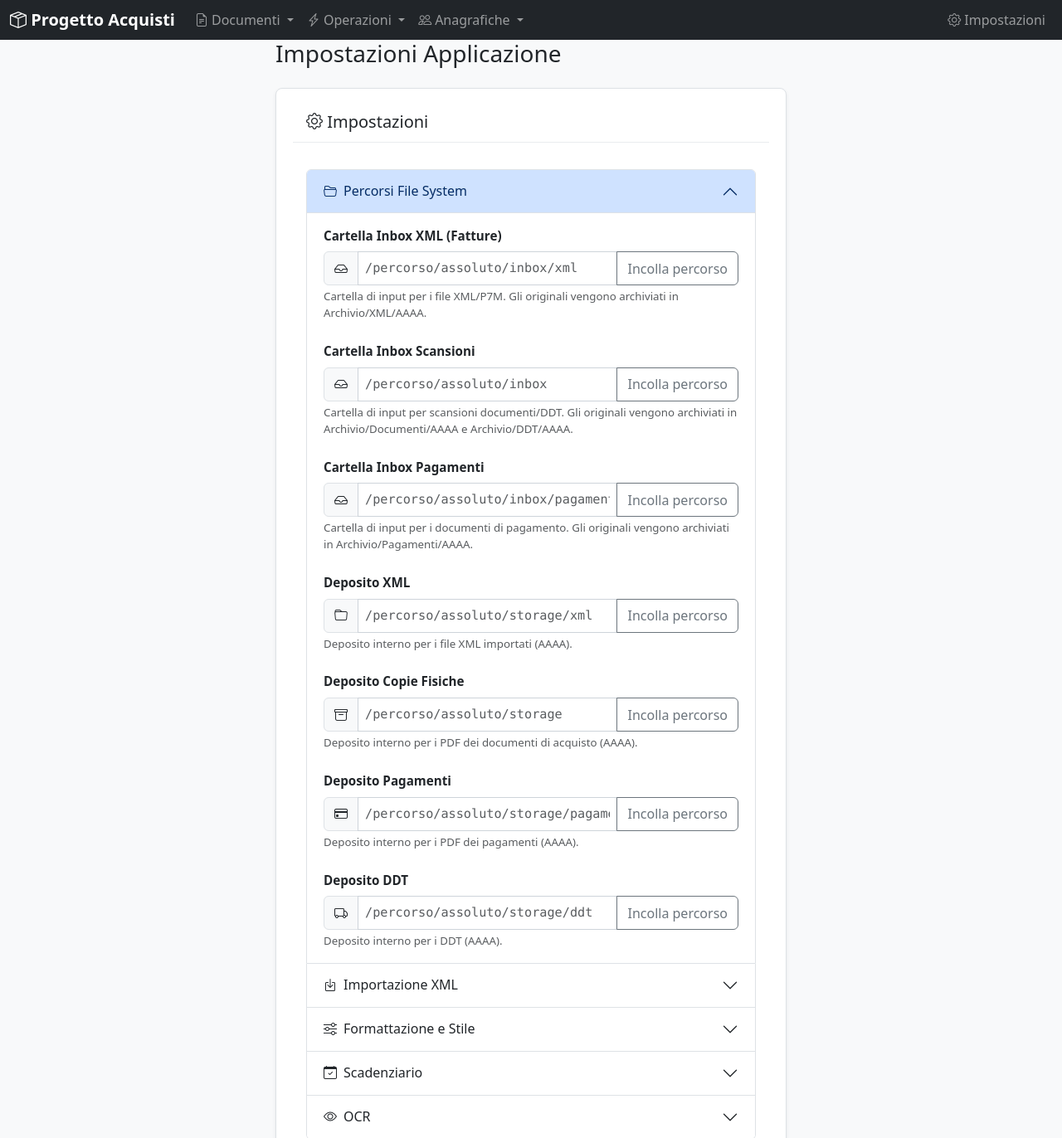
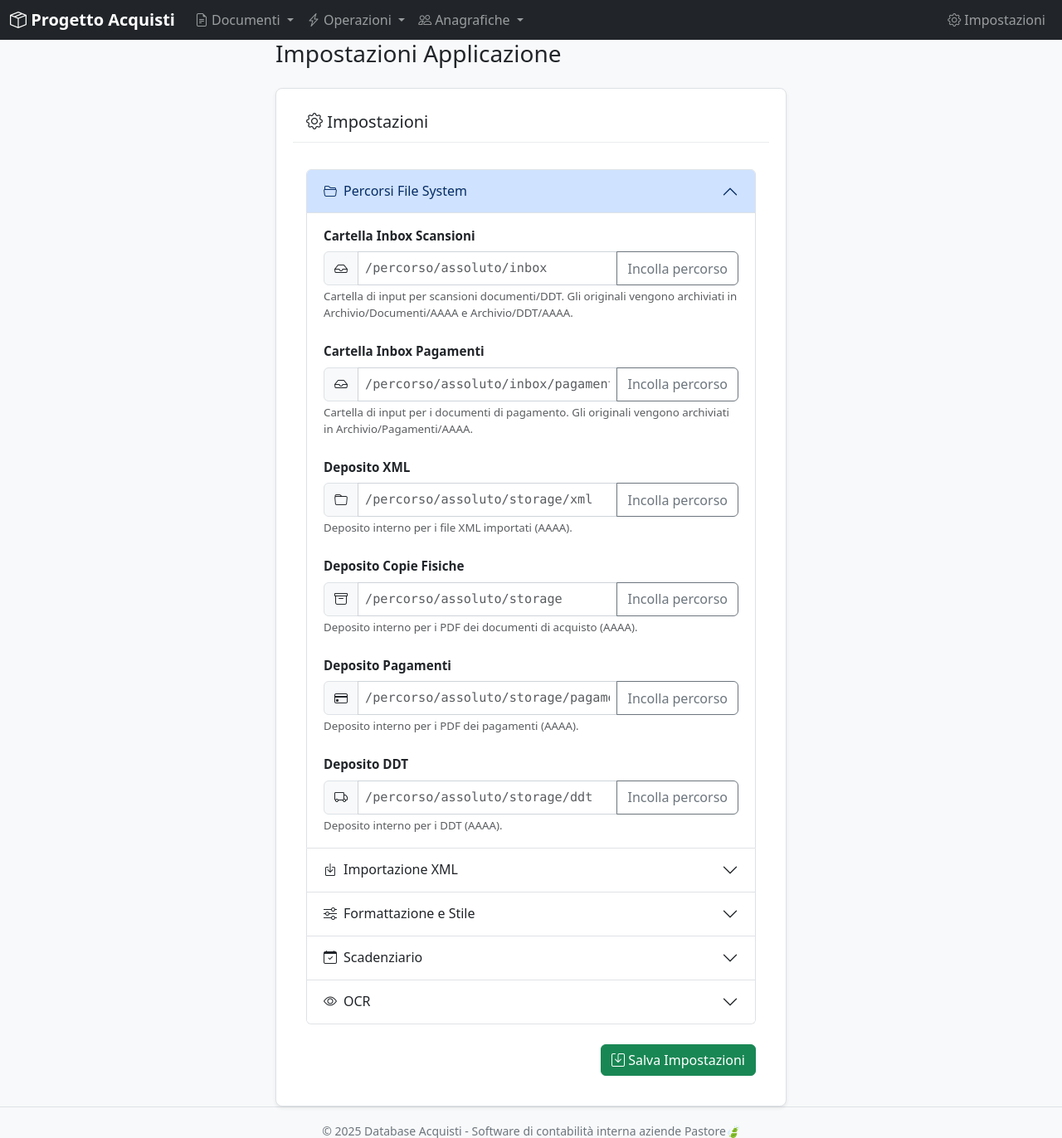
Before and after one commit to PierPaoloPastore/Progetto_Database_Acquisti, a Flask app: page /settings/ in a window 1280 px wide. Shown: the top 1372 px of the page at 83% size. Run offline with Flask 3, Linux system fonts and the light colour scheme.

Commit message:
Add server-folder import and use get_setting
Switch path getters to use get_setting() (instead of direct current_app.config access) and add support for importing XML files from an arbitrary server folder. Changes include:

- services: replace current_app.config.get(...) with get_setting(..., "") for various storage/inbox path helpers.
- import UI: add a text input for a server folder in import_run.html, update copy text and button label, and remove the previous default-folder display.
- client JS: import_batch.js now references the server_folder input, disables/enables it with the UI, and validates that a non-empty path is provided before submitting (alerts if empty).
- routes: routes_import.py no longer uses the old default inbox path; it reads server_folder from the POST form (and session), validates it, runs run_import(folder=...), and stores the last used folder in session. routes_settings.py no longer exposes or saves the XML inbox (xml_inbox) setting in the settings edit view.

These changes centralize settings access, enable server-folder imports with client/server validation, and remember the last used server folder for convenience.

```diff
--- a/app/services/settings_service.py
+++ b/app/services/settings_service.py
@@ -68,42 +68,42 @@ def ensure_unique_filename(base_dir: str, filename: str) -> str:
 
 def get_physical_copy_storage_path() -> str:
     """Restituisce il percorso assoluto per lo storage delle copie fisiche (Archivio)."""
-    configured_path = current_app.config.get("PHYSICAL_COPY_STORAGE_PATH")
+    configured_path = get_setting("PHYSICAL_COPY_STORAGE_PATH", "")
 
     return _resolve_path(configured_path, ["storage", "documenti"])
 
 def get_scan_inbox_path() -> str:
     """Restituisce il percorso assoluto della Inbox (scansioni in arrivo)."""
-    configured_path = current_app.config.get("SCAN_INBOX_PATH")
+    configured_path = get_setting("SCAN_INBOX_PATH", "")
 
     return _resolve_path(configured_path, ["storage", "inbox", "documenti"])
 
 def get_xml_inbox_path() -> str:
     """Restituisce il percorso assoluto della Inbox XML (import fatture)."""
-    configured_path = current_app.config.get("XML_INBOX_PATH") or current_app.config.get("IMPORT_XML_FOLDER")
+    configured_path = get_setting("XML_INBOX_PATH", "") or get_setting("IMPORT_XML_FOLDER", "")
     return _resolve_path(configured_path, ["storage", "inbox", "xml"])
 
 def get_payment_inbox_path() -> str:
     """Restituisce il percorso assoluto della Inbox pagamenti."""
-    configured_path = current_app.config.get("PAYMENT_INBOX_PATH")
+    configured_path = get_setting("PAYMENT_INBOX_PATH", "")
     return _resolve_path(configured_path, ["storage", "inbox", "pagamenti"])
 
 def get_payment_files_storage_path() -> str:
     """Restituisce il percorso assoluto per lo storage dei PDF di pagamento."""
-    configured_path = current_app.config.get("PAYMENT_FILES_STORAGE_PATH")
+    configured_path = get_setting("PAYMENT_FILES_STORAGE_PATH", "")
 
     return _resolve_path(configured_path, ["storage", "pagamenti"])
 
 
 def get_delivery_note_storage_path() -> str:
     """Restituisce il percorso assoluto per lo storage dei PDF DDT."""
-    configured_path = current_app.config.get("DELIVERY_NOTE_STORAGE_PATH")
+    configured_path = get_setting("DELIVERY_NOTE_STORAGE_PATH", "")
     return _resolve_path(configured_path, ["storage", "ddt"])
 
 
 def get_xml_storage_path() -> str:
     """Deposito interno per gli XML importati."""
-    configured_path = current_app.config.get("XML_STORAGE_PATH")
+    configured_path = get_setting("XML_STORAGE_PATH", "")
     return _resolve_path(configured_path, ["storage", "xml"])
 
 
@@ -142,7 +142,7 @@ def get_ddt_archive_path(year: int, base_path: str | None = None) -> str:
 
 def get_attachments_storage_path() -> str:
     """Percorso assoluto per gli allegati FatturaPA."""
-    configured_path = current_app.config.get("ATTACHMENTS_STORAGE_PATH")
+    configured_path = get_setting("ATTACHMENTS_STORAGE_PATH", "")
     return _resolve_path(configured_path, ["storage", "attachments"])
 
 
--- a/app/templates/settings/edit.html
+++ b/app/templates/settings/edit.html
@@ -26,21 +26,6 @@
                                 </h2>
                                 <div id="settings-filesystem" class="accordion-collapse collapse show" aria-labelledby="settings-filesystem-heading" data-bs-parent="#settings-accordion">
                                     <div class="accordion-body">
-                                        <div class="mb-4">
-                                            <label for="xml_inbox" class="form-label fw-bold">Cartella Inbox XML (Fatture)</label>
-                                            <div class="input-group">
-                                                <span class="input-group-text"><i class="bi bi-inbox"></i></span>
-                                                <input type="text" class="form-control font-monospace" id="xml_inbox" name="xml_inbox"
-                                                       value="{{ xml_inbox }}" placeholder="/percorso/assoluto/inbox/xml">
-                                                <button class="btn btn-outline-secondary" type="button" data-clip-target="#xml_inbox">
-                                                    Incolla percorso
-                                                </button>
-                                            </div>
-                                            <div class="form-text">
-                                                Cartella di input per i file XML/P7M. Gli originali vengono archiviati in Archivio/XML/AAAA.
-                                            </div>
-                                        </div>
-
                                         <div class="mb-4">
                                             <label for="scan_inbox" class="form-label fw-bold">Cartella Inbox Scansioni</label>
                                             <div class="input-group">
--- a/app/web/routes_settings.py
+++ b/app/web/routes_settings.py
@@ -17,7 +17,6 @@ def index():
     Corrisponde all'endpoint 'settings.index'.
     """
     scan_inbox = get_setting("SCAN_INBOX_PATH", "")
-    xml_inbox = get_setting("XML_INBOX_PATH", "")
     payment_inbox = get_setting("PAYMENT_INBOX_PATH", "")
     copy_storage = get_setting("PHYSICAL_COPY_STORAGE_PATH", "")
     xml_storage = get_setting("XML_STORAGE_PATH", "")
@@ -40,7 +39,6 @@ def index():
     return render_template(
         "settings/edit.html",
         scan_inbox=scan_inbox,
-        xml_inbox=xml_inbox,
         payment_inbox=payment_inbox,
         copy_storage=copy_storage,
         xml_storage=xml_storage,
@@ -65,7 +63,6 @@ def save_settings():
     Salvataggio delle impostazioni (POST).
     """
     scan_inbox = request.form.get("scan_inbox", "").strip()
-    xml_inbox = request.form.get("xml_inbox", "").strip()
     payment_inbox = request.form.get("payment_inbox", "").strip()
     copy_storage = request.form.get("copy_storage", "").strip()
     xml_storage = request.form.get("xml_storage", "").strip()
@@ -86,7 +83,6 @@ def save_settings():
     import_ddt_from_xml = "1" if import_ddt_from_xml == "1" else "0"
 
     set_setting("SCAN_INBOX_PATH", scan_inbox)
-    set_setting("XML_INBOX_PATH", xml_inbox)
     set_setting("PAYMENT_INBOX_PATH", payment_inbox)
     set_setting("PHYSICAL_COPY_STORAGE_PATH", copy_storage)
     set_setting("XML_STORAGE_PATH", xml_storage)
```
Also changed, not shown: app/static/js/import_batch.js (+9 -0 lines), app/templates/import/import_run.html (+11 -7 lines), app/web/routes_import.py (+8 -6 lines).
